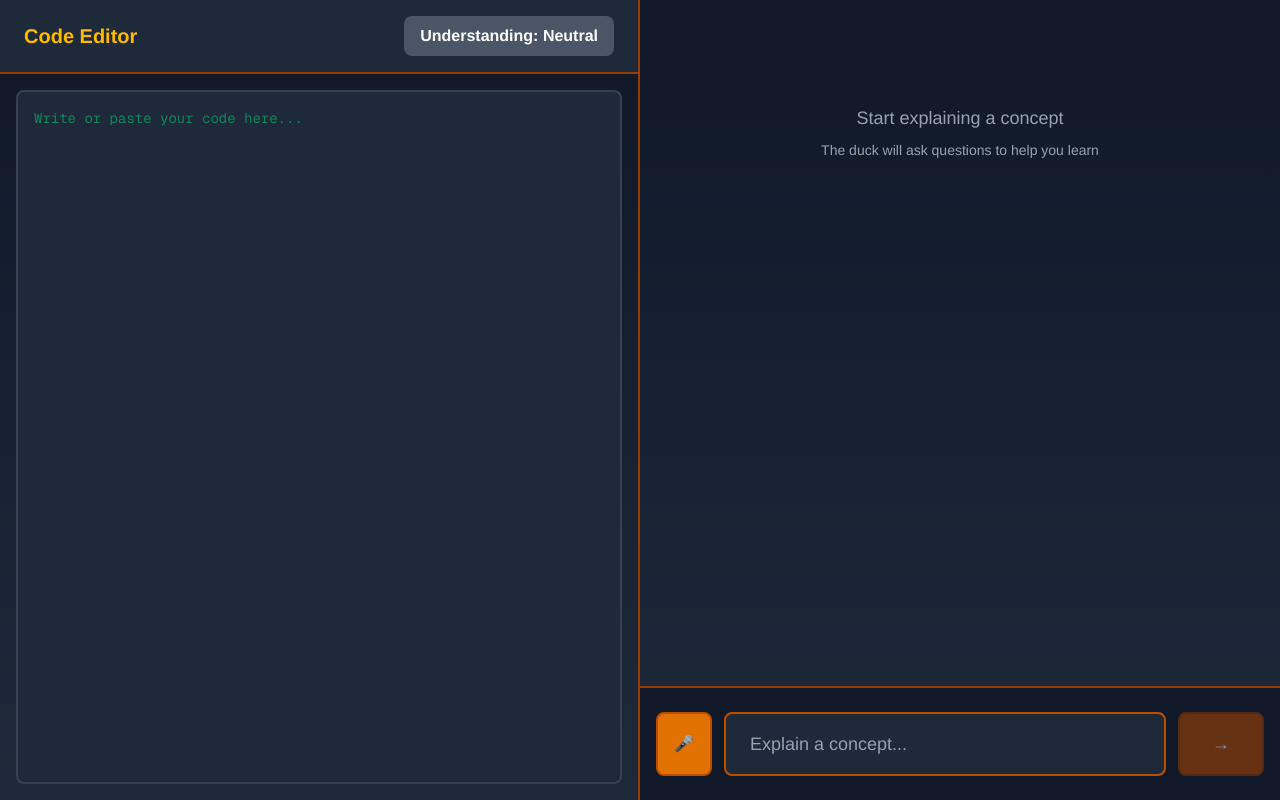
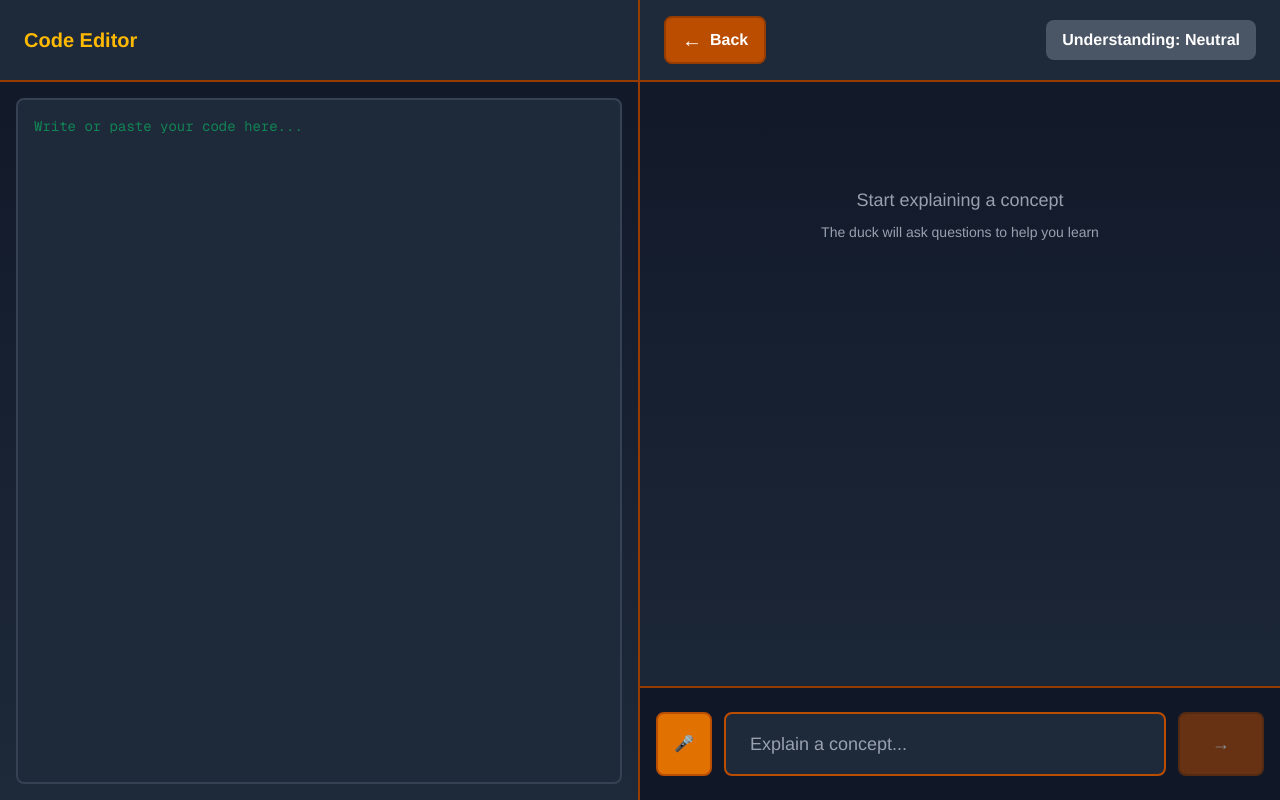
Before and after one commit to srihari-das/hack_ohio, a Next.js app in the folder frontend/: page /code_quacking in a window 1280 px wide. Built offline with nearby package versions, Linux system fonts and the light colour scheme.

Commit message:
back button

```diff
--- a/frontend/src/app/adult_quack/page.js
+++ b/frontend/src/app/adult_quack/page.js
@@ -4,6 +4,7 @@ import { useState, useEffect, useRef } from "react";
 import Image from "next/image";
 import { askGemini, analyzeSentiment } from "../api/client";
 import { sttSupported, useSpeechToText } from "../lib/stt";
+import BackButton from "../components/BackButton";
 import {
   speak,
   speakRealistic,
@@ -188,8 +189,13 @@ export default function Quacking() {
 
   return (
     <div className="flex flex-col h-screen bg-gradient-to-b from-gray-900 to-gray-800">
-      {/* Header with sentiment indicator */}
-      <div className="bg-gray-800 border-b-2 border-amber-800 px-6 py-4 flex justify-center items-center">
+      {/* Header*/}
+      <div className="bg-gray-900 border-b-2 border-amber-800 px-6 py-4 flex justify-between items-center">
+        {/* Back button - left aligned */}
+        <BackButton />
+
+        {/* Sentiment indicator - centered */}
+        <div className="absolute left-1/2 transform -translate-x-1/2">
           {sentiment && (
             <div className={`px-4 py-2 rounded-lg font-semibold ${
               sentiment.toLowerCase().includes("good")
@@ -201,6 +207,10 @@ export default function Quacking() {
               Understanding: {sentiment}
             </div>
           )}
+        </div>
+
+        {/* Empty spacer to balance the layout */}
+        <div className="w-[88px]"></div>
       </div>
 
       {/* Messages */}
--- a/frontend/src/app/child_quack/page.js
+++ b/frontend/src/app/child_quack/page.js
@@ -4,6 +4,7 @@ import { useState, useEffect, useRef } from "react";
 import Image from "next/image";
 import { askGemini, analyzeSentiment } from "../api/client";
 import { sttSupported, useSpeechToText } from "../lib/stt";
+import BackButton from "../components/BackButton";
 import {
   speak,
   speakRealistic,
@@ -188,8 +189,13 @@ export default function Quacking() {
 
   return (
     <div className="flex flex-col h-screen bg-gradient-to-b from-gray-900 to-gray-800">
-      {/* Header with sentiment indicator */}
-      <div className="bg-gray-800 border-b-2 border-amber-800 px-6 py-4 flex justify-center items-center">
+      {/* Header*/}
+      <div className="bg-gray-900 border-b-2 border-amber-800 px-6 py-4 flex justify-between items-center">
+        {/* Back button - left aligned */}
+        <BackButton />
+
+        {/* Sentiment indicator - centered */}
+        <div className="absolute left-1/2 transform -translate-x-1/2">
           {sentiment && (
             <div className={`px-4 py-2 rounded-lg font-semibold ${
               sentiment.toLowerCase().includes("good")
@@ -201,6 +207,10 @@ export default function Quacking() {
               Understanding: {sentiment}
             </div>
           )}
+        </div>
+
+        {/* Empty spacer to balance the layout */}
+        <div className="w-[88px]"></div>
       </div>
 
       {/* Messages */}
--- a/frontend/src/app/code_quacking/page.js
+++ b/frontend/src/app/code_quacking/page.js
@@ -5,6 +5,7 @@ import Image from "next/image";
 import { askGemini, analyzeSentiment } from "../api/client";
 import { sttSupported, useSpeechToText } from "../lib/stt";
 import { speak, cancel, supported as ttsSupported } from "../lib/tts";
+import BackButton from "../components/BackButton";
 
 export default function Quacking() {
   const [messages, setMessages] = useState([]);
@@ -170,22 +171,9 @@ export default function Quacking() {
 
   return (
     <div className="flex h-screen bg-gradient-to-b from-gray-900 to-gray-800">
-      {/* Left side - Code Editor */}
       <div className="w-1/2 border-r-2 border-amber-800 flex flex-col">
-        <div className="bg-gray-800 border-b-2 border-amber-800 px-6 py-4 flex justify-between items-center">
+        <div className="bg-gray-800 border-b-2 border-amber-800 px-6 py-6.5 flex items-center">
           <h2 className="text-amber-400 font-bold text-xl">Code Editor</h2>
-          {/* Sentiment indicator */}
-          {sentiment && (
-            <div className={`px-4 py-2 rounded-lg font-semibold ${
-              sentiment.toLowerCase().includes("good")
-                ? "bg-green-600 text-white"
-                : sentiment.toLowerCase().includes("poor")
-                ? "bg-red-600 text-white"
-                : "bg-gray-600 text-white"
-            }`}>
-              Understanding: {sentiment}
-            </div>
-          )}
         </div>
         <div className="flex-1 p-4">
           <textarea
@@ -200,6 +188,25 @@ export default function Quacking() {
 
       {/* Right side - Duck Dialogue */}
       <div className="w-1/2 flex flex-col">
+        {/* Header with back button and sentiment */}
+        <div className="bg-gray-800 border-b-2 border-amber-800 px-6 py-4 flex items-center justify-between">
+          <div className="flex items-center gap-4">
+            <BackButton />
+          </div>
+
+          {/* Sentiment indicator */}
+          {sentiment && (
+            <div className={`px-4 py-2 rounded-lg font-semibold ${
+              sentiment.toLowerCase().includes("good")
+                ? "bg-green-600 text-white"
+                : sentiment.toLowerCase().includes("poor")
+                ? "bg-red-600 text-white"
+                : "bg-gray-600 text-white"
+            }`}>
+              Understanding: {sentiment}
+            </div>
+          )}
+        </div>
         {/* Messages */}
         <div className="flex-1 overflow-y-auto px-4 py-6">
           <div className="max-w-3xl mx-auto space-y-8">
--- /dev/null
+++ b/frontend/src/app/components/BackButton.js
@@ -0,0 +1,17 @@
+'use client';
+
+import { useRouter } from 'next/navigation';
+
+export default function BackButton() {
+  const router = useRouter();
+
+  return (
+    <button
+      onClick={() => router.back()}
+      className="flex items-center gap-2 px-4 py-2 bg-amber-700 hover:bg-amber-600 text-white font-semibold rounded-lg transition-colors border-2 border-amber-800"
+    >
+      <span className="text-xl">←</span>
+      <span>Back</span>
+    </button>
+  );
+}
--- a/frontend/src/app/quacking/page.js
+++ b/frontend/src/app/quacking/page.js
@@ -4,6 +4,7 @@ import { useState, useEffect, useRef } from "react";
 import Image from "next/image";
 import { askGemini, analyzeSentiment } from "../api/client";
 import { sttSupported, useSpeechToText } from "../lib/stt";
+import BackButton from "../components/BackButton";
 import {
   speak,
   speakRealistic,
@@ -188,8 +189,13 @@ export default function Quacking() {
 
   return (
     <div className="flex flex-col h-screen bg-gradient-to-b from-gray-900 to-gray-800">
-      {/* Header with sentiment indicator */}
-      <div className="bg-gray-800 border-b-2 border-amber-800 px-6 py-4 flex justify-center items-center">
+      {/* Header*/}
+      <div className="bg-gray-900 border-b-2 border-amber-800 px-6 py-4 flex justify-between items-center">
+        {/* Back button - left aligned */}
+        <BackButton />
+
+        {/* Sentiment indicator - centered */}
+        <div className="absolute left-1/2 transform -translate-x-1/2">
           {sentiment && (
             <div className={`px-4 py-2 rounded-lg font-semibold ${
               sentiment.toLowerCase().includes("good")
@@ -201,6 +207,10 @@ export default function Quacking() {
               Understanding: {sentiment}
             </div>
           )}
+        </div>
+
+        {/* Empty spacer to balance the layout */}
+        <div className="w-[88px]"></div>
       </div>
 
       {/* Messages */}
```
Lines whose indentation alone changed are shown as unchanged.
